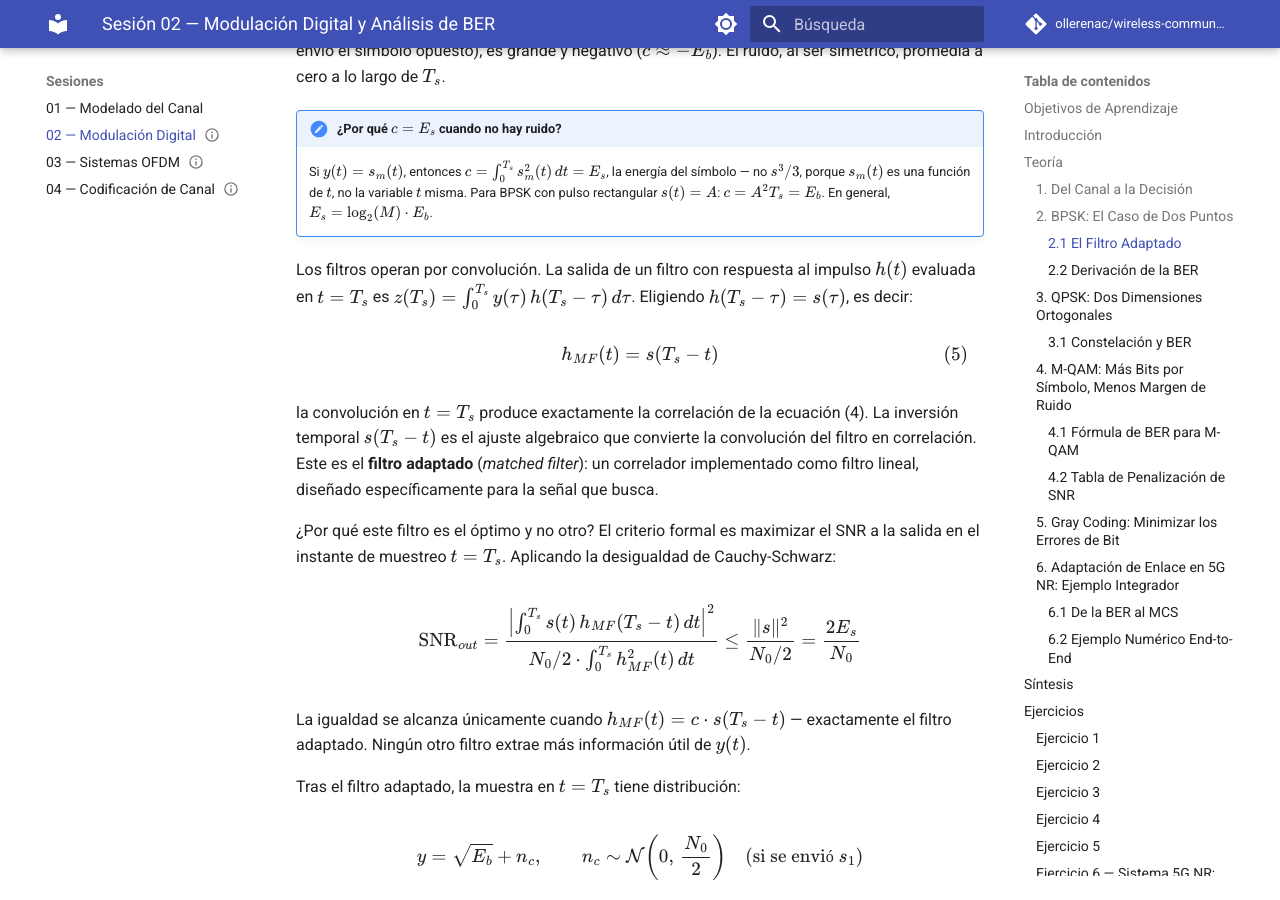
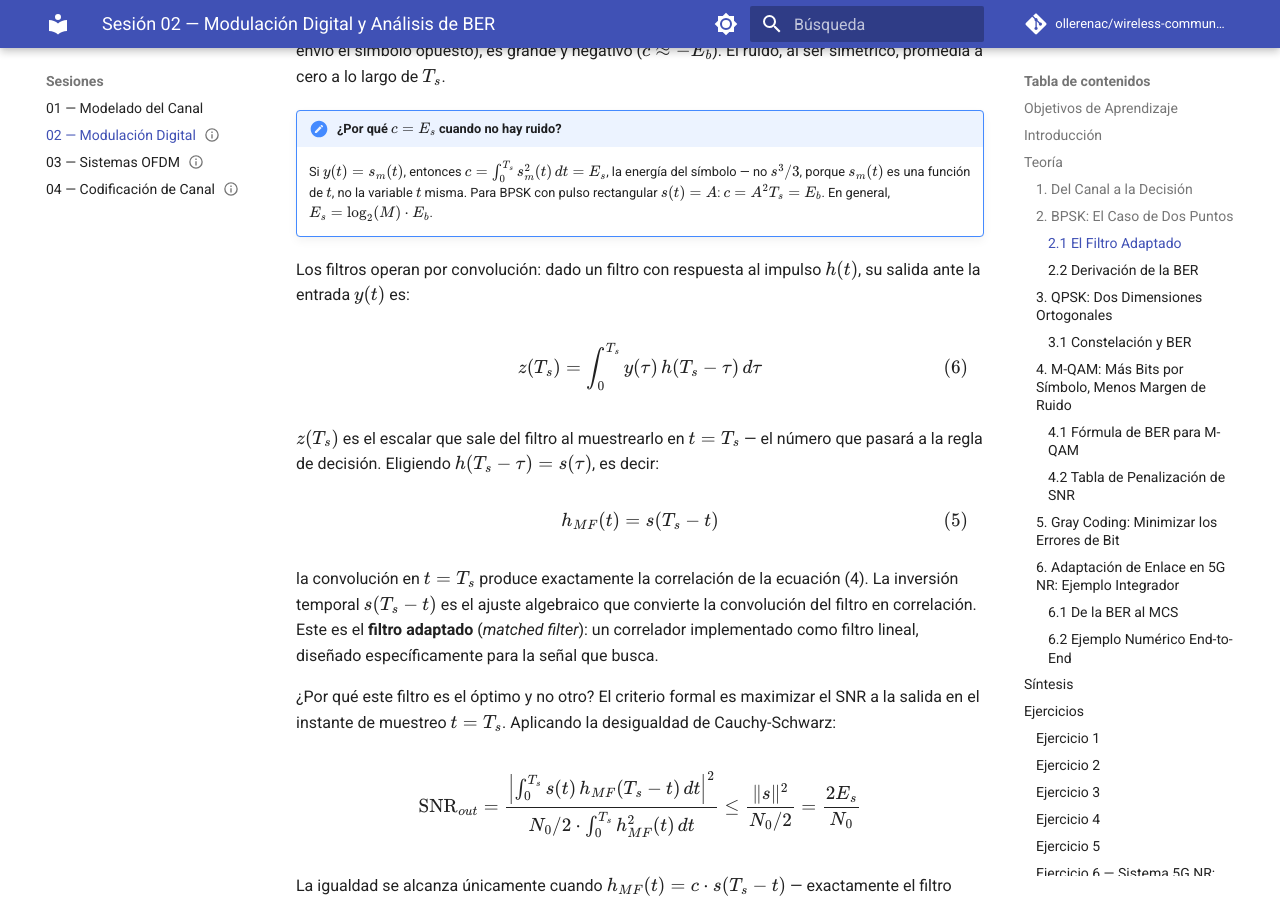
Before and after one commit to ollerenac/wireless-communication-systems, an MkDocs documentation site: the page built from docs/sessions/02-digital-modulation/index.md, in a window 1280 px wide and 900 px high, scrolled down 4048 px. Built offline with MkDocs 1.6.1 and Material for MkDocs 9.7.7, drawn with Linux system fonts in a browser that asks for light colours; comment, search, counter and statistics services are not loaded.

Commit message:
S02 §2.1: display convolution output z(Ts) as numbered equation with explanation
Co-Authored-By: Claude Sonnet 4.6 <noreply@anthropic.com>

```diff
--- a/docs/sessions/02-digital-modulation/index.md
+++ b/docs/sessions/02-digital-modulation/index.md
@@ -85,7 +85,11 @@ En cada instante $t$ se multiplica el valor recibido por el valor esperado de la
 !!! note "¿Por qué $c = E_s$ cuando no hay ruido?"
     Si $y(t) = s_m(t)$, entonces $c = \int_0^{T_s} s_m^2(t)\,dt = E_s$, la energía del símbolo — no $s^3/3$, porque $s_m(t)$ es una función de $t$, no la variable $t$ misma. Para BPSK con pulso rectangular $s(t)=A$: $c = A^2 T_s = E_b$. En general, $E_s = \log_2(M)\cdot E_b$.
 
-Los filtros operan por convolución. La salida de un filtro con respuesta al impulso $h(t)$ evaluada en $t = T_s$ es $z(T_s) = \int_0^{T_s} y(\tau)\,h(T_s - \tau)\,d\tau$. Eligiendo $h(T_s - \tau) = s(\tau)$, es decir:
+Los filtros operan por convolución: dado un filtro con respuesta al impulso $h(t)$, su salida ante la entrada $y(t)$ es:
+
+$$z(T_s) = \int_0^{T_s} y(\tau)\,h(T_s - \tau)\,d\tau \tag{6}$$
+
+$z(T_s)$ es el escalar que sale del filtro al muestrearlo en $t = T_s$ — el número que pasará a la regla de decisión. Eligiendo $h(T_s - \tau) = s(\tau)$, es decir:
 
 $$h_{MF}(t) = s(T_s - t) \tag{5}$$
 
```
